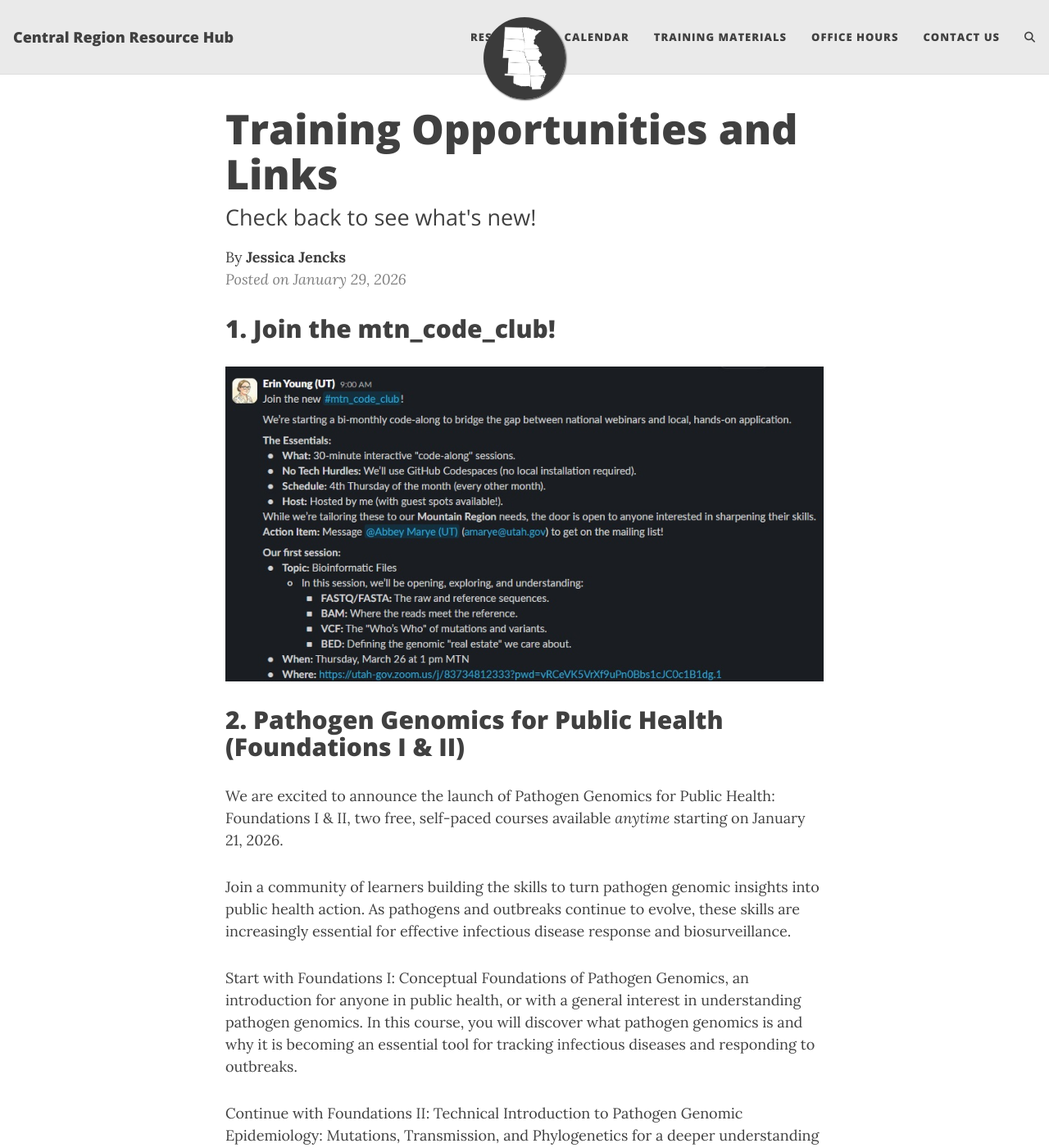
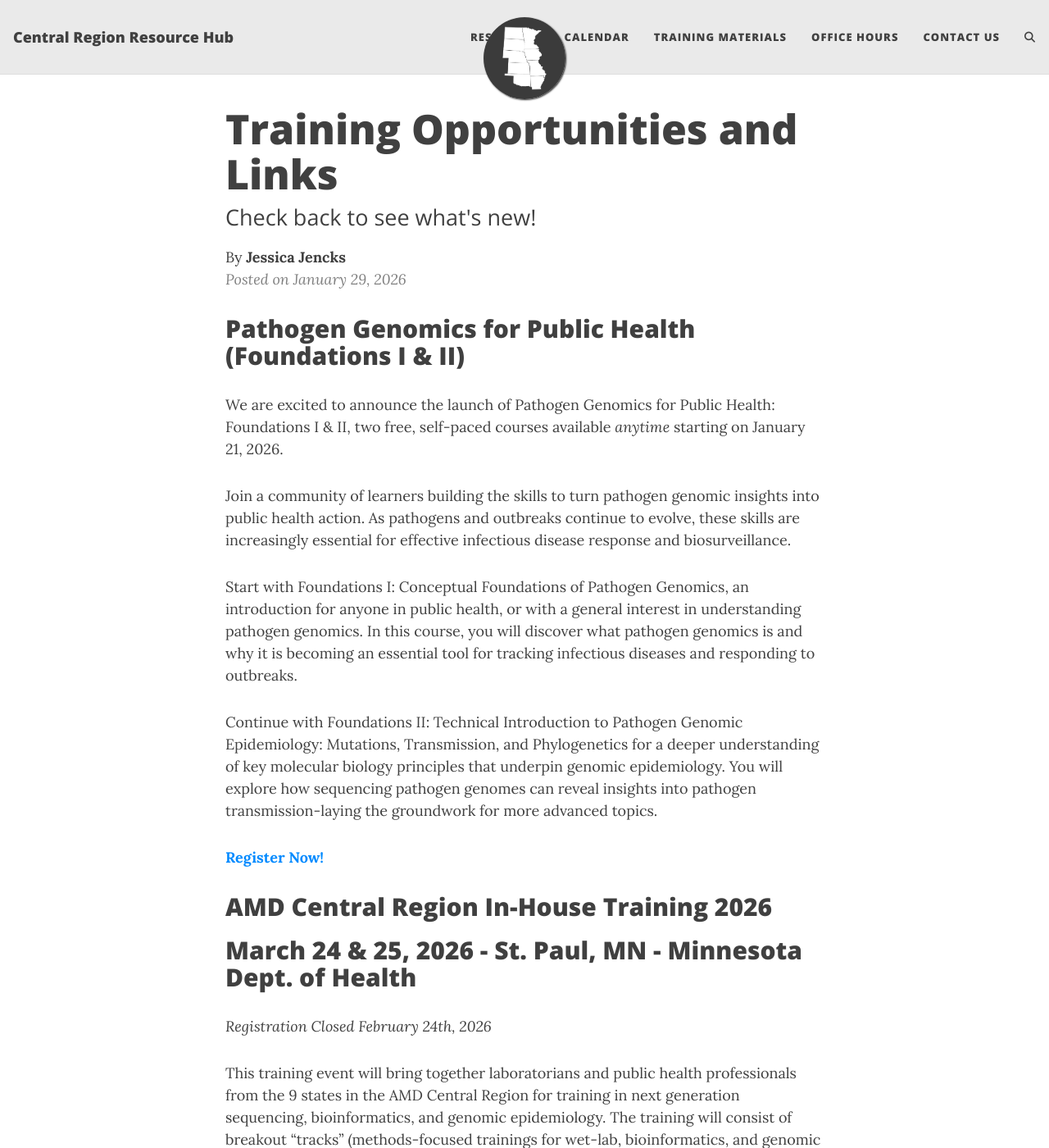
Before and after one commit to StaPH-B/central-region, a Jekyll site: the page built from _posts/2026-01-29-trainingblog.md, in a window 1280 px wide and 1400 px high. Shown: the whole window at 82% size. Built offline with Jekyll 4.4.1, drawn with Linux system fonts in a browser that asks for light colours; comment, search, counter and statistics services are not loaded.

Commit message:
removed update until later time

```diff
--- a/_posts/2026-01-29-trainingblog.md
+++ b/_posts/2026-01-29-trainingblog.md
@@ -6,13 +6,7 @@ tags: [training opportunities,]
 author: Jessica Jencks
 ---
 
-
-## 1. **Join the mtn_code_club!**
-
-![Training Information](/assets/img/mtn-code-club-training-information.jpg)
-
-
-## 2. **Pathogen Genomics for Public Health** (Foundations I & II)
+## **Pathogen Genomics for Public Health** (Foundations I & II) ##
 
 We are excited to announce the launch of Pathogen Genomics for Public Health: Foundations I & II, two free, self-paced courses available _anytime_ starting on January 21, 2026.
 
```
Also changed, not shown: other parts of _posts/2026-01-29-trainingblog.md (+2 -2 lines).
